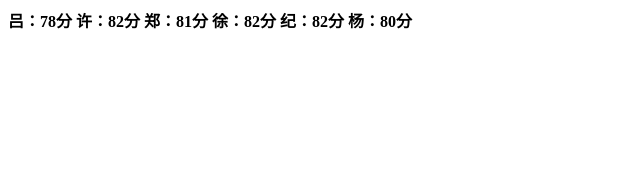
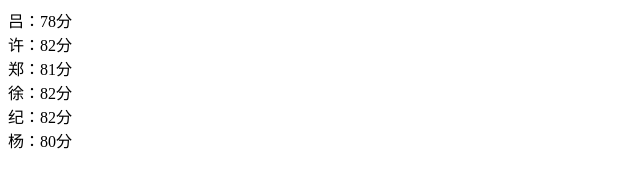
Before and after one commit to LightAplis/Cloud-River, a plain HTML site: page index.html in a window 1280 px wide. Shown: the whole page, without its empty margins (0-640 px from the left). Drawn offline with Linux system fonts and the light colour scheme.

Commit message:
Update index.html

```diff
--- a/index.html
+++ b/index.html
@@ -1,12 +1,16 @@
 <html>
   <head></head>
   <body>
-  <strong>
   吕：78分
+  <br>
   许：82分
+    <br>
   郑：81分
+    <br>
   徐：82分
+    <br>
   纪：82分
-  杨：80分</strong>
+    <br>
+  杨：80分
   </body>
  </html>
```
